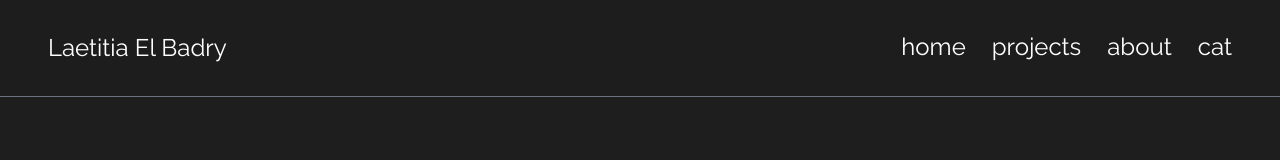
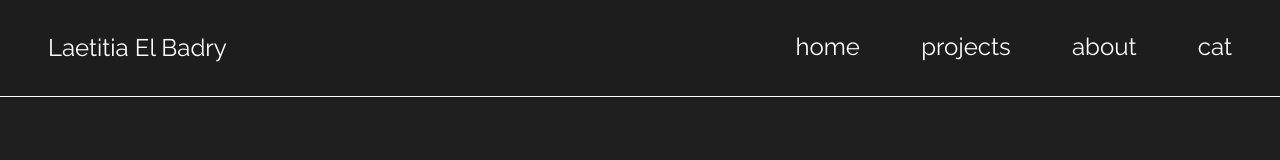
Before and after one commit to necoder27/l-el, a Vue app in the folder l-el/: page /cv in a window 1280 px wide. Shown: the top 160 px of the page. Built offline with nearby package versions, Linux system fonts and the light colour scheme.

Commit message:
minor: changed navbar again
unsure which indicator of selection to choose

```diff
--- a/l-el/src/components/Navbar.vue
+++ b/l-el/src/components/Navbar.vue
@@ -1,19 +1,24 @@
 <template>
-  <div class="flex flex-row h-10 w-screen select-none top-0 py-12 text-2xl fixed bg-[#1e1e1e]/95 backdrop-blur-md border-b border-b-gray-500">
+  <div>
+    <div class="flex flex-row h-10 w-screen select-none top-0 py-12 text-2xl fixed bg-[#1e1e1e]/75 backdrop-blur-md">
       <div class="w-2/3 flex flex-row items-center px-12">
         Laetitia El Badry
       </div>
-    <div class="flex flex-row items-center justify-between w-1/3 px-12">
+      <div class="flex flex-row items-center justify-between w-2/4 px-12">
         <NavbarLink to="/" text="home" />
         <NavbarLink to="/projects" text="projects" />
         <NavbarLink to="/" text="about" />
         <NavbarLink to="/cat" text="cat" />
       </div>
     </div>
+    <span class="block bg-white h-[0.05125vh] mt-24 w-full fixed"></span>
+  </div>
 </template>
 
 <script setup lang="ts">
   import NavbarLink from "@/components/NavbarLink.vue";
+
+  //mx-[2.5vw] w-[95vw]
 </script>
 
 <style scoped>
--- a/l-el/src/components/NavbarLink.vue
+++ b/l-el/src/components/NavbarLink.vue
@@ -1,8 +1,13 @@
 <template>
   <div class="group" @click="changePage(text)">
-    <RouterLink :to="`/${text}`">{{ text }}</RouterLink>
-    <span v-if="selectedPage != text" class="block max-w-0 group-hover:max-w-full h-0.5 bg-white transition-all ease-in-out duration-500"></span>
-    <span v-else class="block max-w-full h-0.5 bg-white"></span>
+    <RouterLink :to="`/${text}`" class="flex flex-row group">
+      <span :class="[selectedPage === text ? 'opacity-100' : 'opacity-0',  'group-hover:opacity-100', 'transition-all duration-300 ease-in-out']">
+        >&nbsp; <!-- //&nbsp; -->
+      </span>
+      {{ text }}
+    </RouterLink>
+    <span v-if="selectedPage != text" class="block max-w-0 h-0.5 bg-white transition-all ease-in-out duration-300"></span>
+    <!--<span v-else class="block max-w-full h-0.5 bg-white"></span>     + add group-hover:max-w-full above -->
   </div>
 </template>
 
```
Lines whose indentation alone changed are shown as unchanged.
